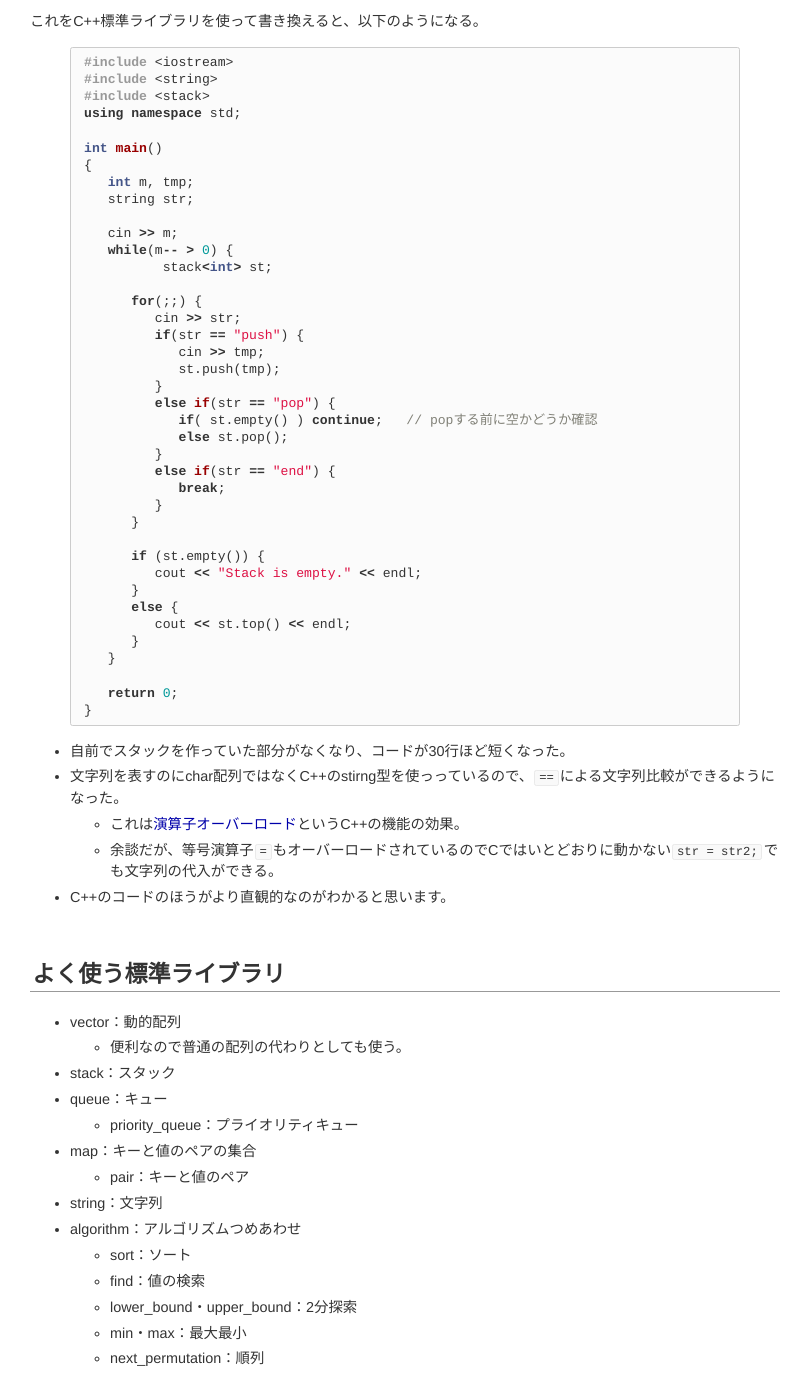
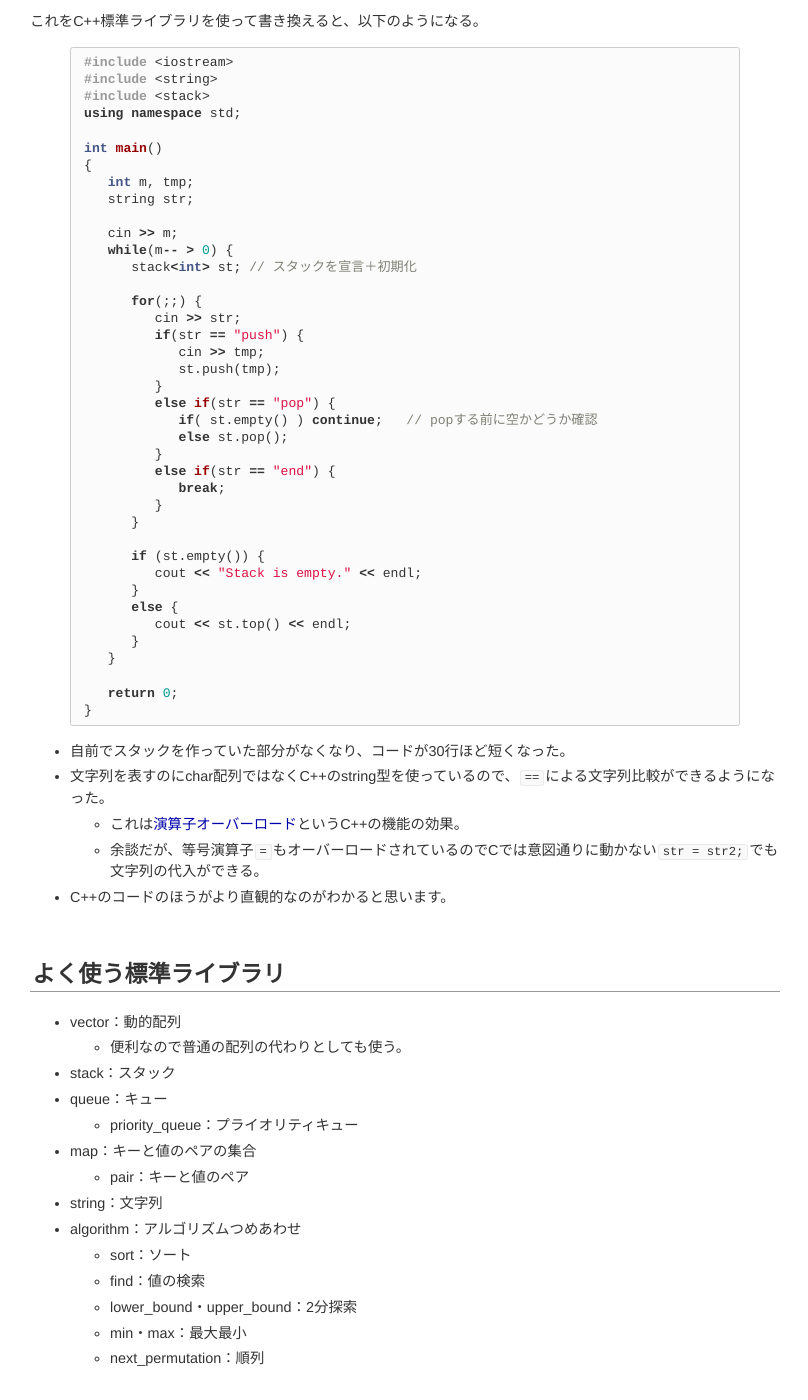
Before and after one commit to dai1741/maximum-algo-2012, a Jekyll site: the page built from _posts/2012-04-20-cpp.md, in a window 1280 px wide and 1400 px high, scrolled down 3496 px. Shown: the whole window, without its empty margins (235-1043 px from the left). Built offline with Jekyll 4.4.1, drawn with Linux system fonts in a browser that asks for light colours; Markdown is read by kramdown in place of the engine named in the settings; some of the changed text lies outside the part shown.

Commit message:
誤植修正など

```diff
--- a/_posts/2012-04-20-cpp.md
+++ b/_posts/2012-04-20-cpp.md
@@ -94,7 +94,7 @@ int main() {
 標準ライブラリを使う
 ---------
 
-上の例では入出力が少し変わっただけだが、C++の標準ライブラリ（[STL](http://ja.wikipedia.org/wiki/Standard_Template_Library)とも呼ばれる）を使うとコードが一気に簡略化できることもある。
+上の例では入出力が少し変わっただけだが、C++の標準ライブラリ（[STL](http://ja.wikipedia.org/wiki/Standard_Template_Library)とも呼ばれる）を使うとコードを一気に簡略化できることもある。
 
 C++の標準ライブラリには普段のプログラミングでよく使うツール（スタック、キュー、動的配列、文字列など）が事前に用意されている。
 
@@ -199,7 +199,7 @@ int main()
 
    cin >> m;
    while(m-- > 0) {
-	  stack<int> st;
+      stack<int> st; // スタックを宣言＋初期化
 
       for(;;) {
          cin >> str;
@@ -229,9 +229,9 @@ int main()
 {% endhighlight %}
 
 - 自前でスタックを作っていた部分がなくなり、コードが30行ほど短くなった。
-- 文字列を表すのにchar配列ではなくC++のstirng型を使っっているので、`==`による文字列比較ができるようになった。
+- 文字列を表すのにchar配列ではなくC++のstring型を使っているので、`==`による文字列比較ができるようになった。
   - これは[演算子オーバーロード](http://www.geocities.jp/ky_webid/cpp/language/017.html)というC++の機能の効果。
-  - 余談だが、等号演算子`=`もオーバーロードされているのでCではいとどおりに動かない`str = str2;`でも文字列の代入ができる。
+  - 余談だが、等号演算子`=`もオーバーロードされているのでCでは意図通りに動かない`str = str2;`でも文字列の代入ができる。
 - C++のコードのほうがより直観的なのがわかると思います。
 
 よく使う標準ライブラリ
```
Also changed, not shown: other parts of _posts/2012-04-20-cpp.md (+1 -1 lines).
